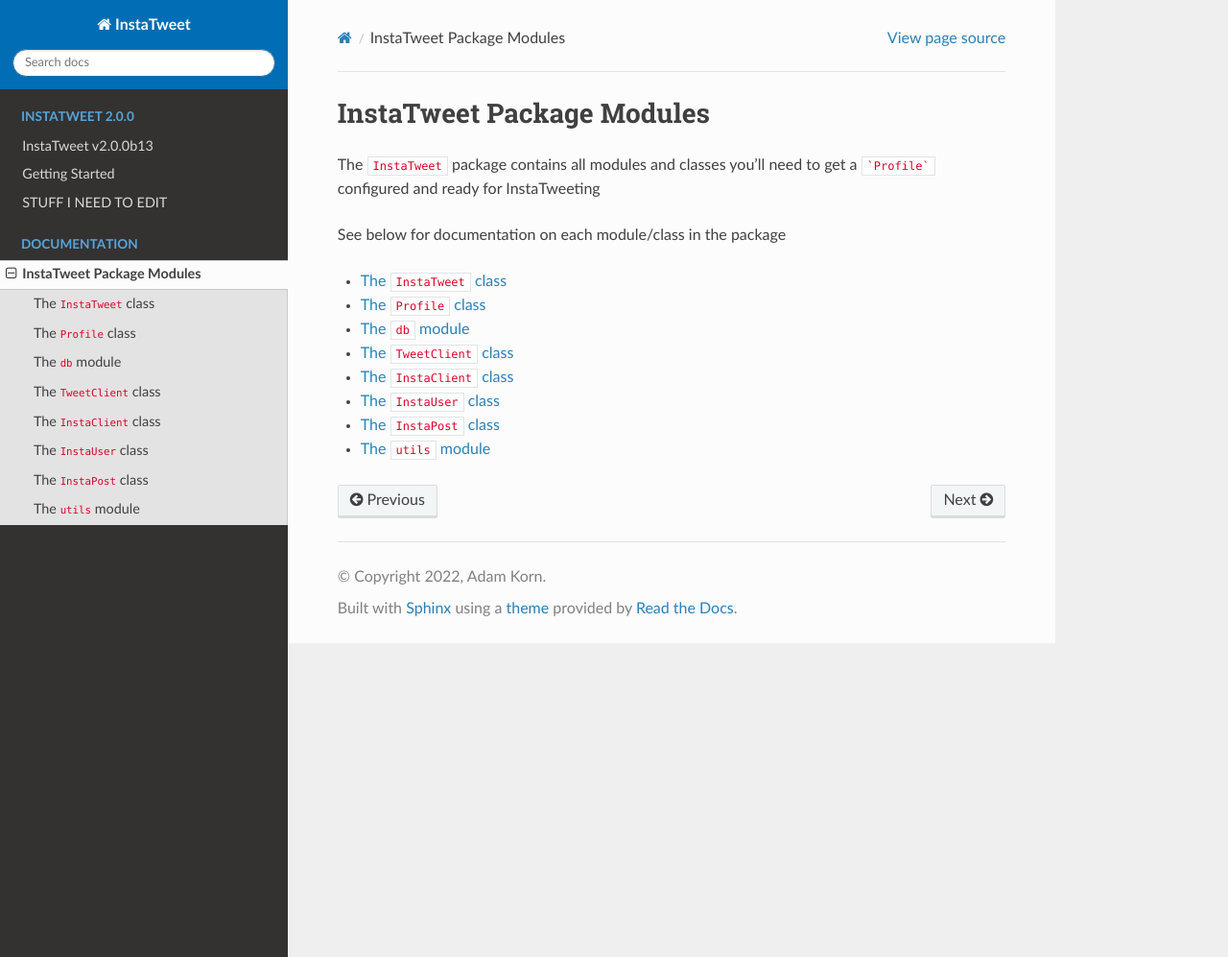
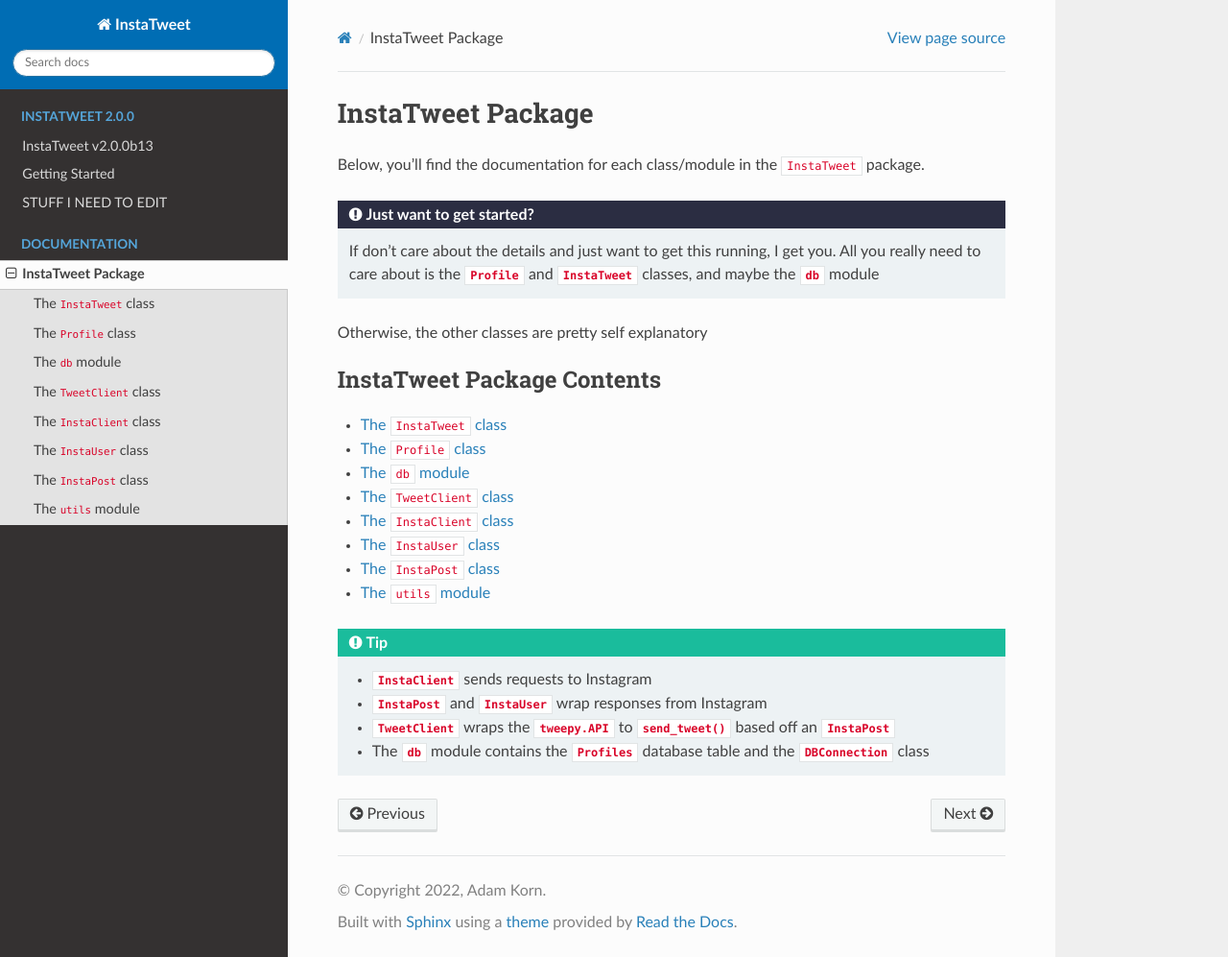
Before and after one commit to TDKorn/insta-tweet, a Sphinx documentation site: the page built from docs/source/modules.rst, in a window 1280 px wide and 997 px high. Shown: the whole window at 96% size. Built offline with Sphinx 7.4.7 and the Read the Docs theme 2.0.0, drawn with Linux system fonts in a browser that asks for light colours.

Commit message:
same with this??

````diff
--- a/docs/source/conf.py
+++ b/docs/source/conf.py
@@ -96,3 +96,12 @@ def skip(app, what, name, obj, would_skip, options):
 def setup(app):
     app.connect('autodoc-skip-member', skip)
     app.add_css_file("property.css")  # To prevent horizontal stacking in RTD
+
+
+def linkcode_resolve(domain, info):
+    if domain != 'py':
+        return None
+    if not info['module']:
+        return None
+    filename = info['module'].replace('.', '/')
+    return "https://github.com/TDKorn/insta-tweet/%s.py" % filename
--- a/docs/source/modules.rst
+++ b/docs/source/modules.rst
@@ -1,13 +1,23 @@
-InstaTweet Package Modules
-============================
+InstaTweet Package
+====================
 
-The  ``InstaTweet`` package contains all modules and classes you'll need to get a ```Profile``` configured and ready
-for InstaTweeting
+Below, you'll find the documentation for each class/module in the  ``InstaTweet`` package.
 
-See below for documentation on each module/class in the package
+.. admonition:: Just want to get started?
+   :class: instatweet
+
+   If don't care about the details and just want to get this running, I get you. All you really need to care about is the
+   :class:`~.Profile` and :class:`~InstaTweet.instatweet.InstaTweet` classes,
+   and maybe the :mod:`~.db` module
+
+
+Otherwise, the other classes are pretty self explanatory
+
+
 
 .. toctree::
    :maxdepth: 2
+   :caption: InstaTweet Package Contents
 
    instatweet_class
    profile
@@ -17,3 +27,11 @@ See below for documentation on each module/class in the package
    instauser
    instapost
    utils
+
+
+
+.. tip::
+   * :class:`~.InstaClient` sends requests to Instagram
+   * :class:`~.InstaPost` and :class:`~.InstaUser` wrap responses from Instagram
+   * :class:`~.TweetClient` wraps the :class:`.tweepy.API` to :meth:`~.send_tweet` based off an :class:`~.InstaPost`
+   * The :mod:`~.db` module contains the :class:`~.Profiles` database table and the :class:`~.DBConnection` class
--- a/scheduler.py
+++ b/scheduler.py
@@ -1,3 +1,4 @@
+#scheduler.py
 from InstaTweet import InstaTweet
 
 PROFILES = ['aProfile', 'myProfile']
````
Also changed, not shown: docs/source/README.md (+16 -28 lines), 4 other files.
